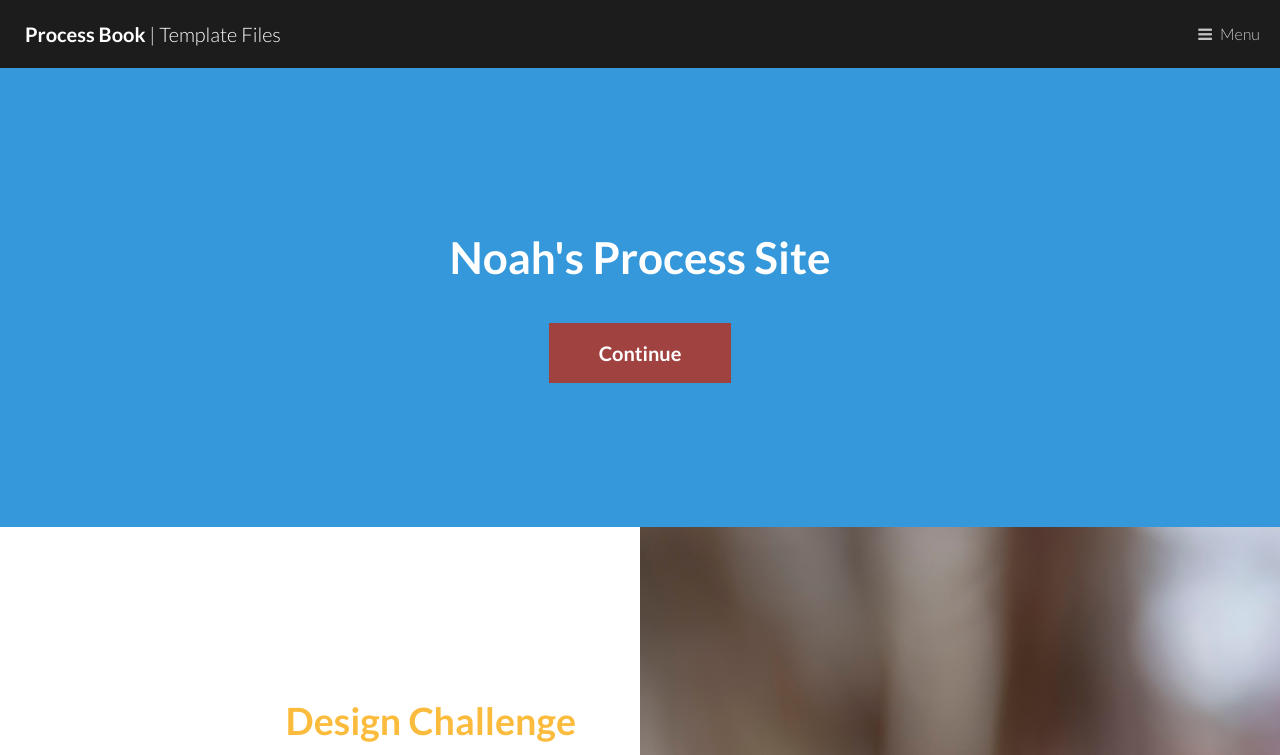
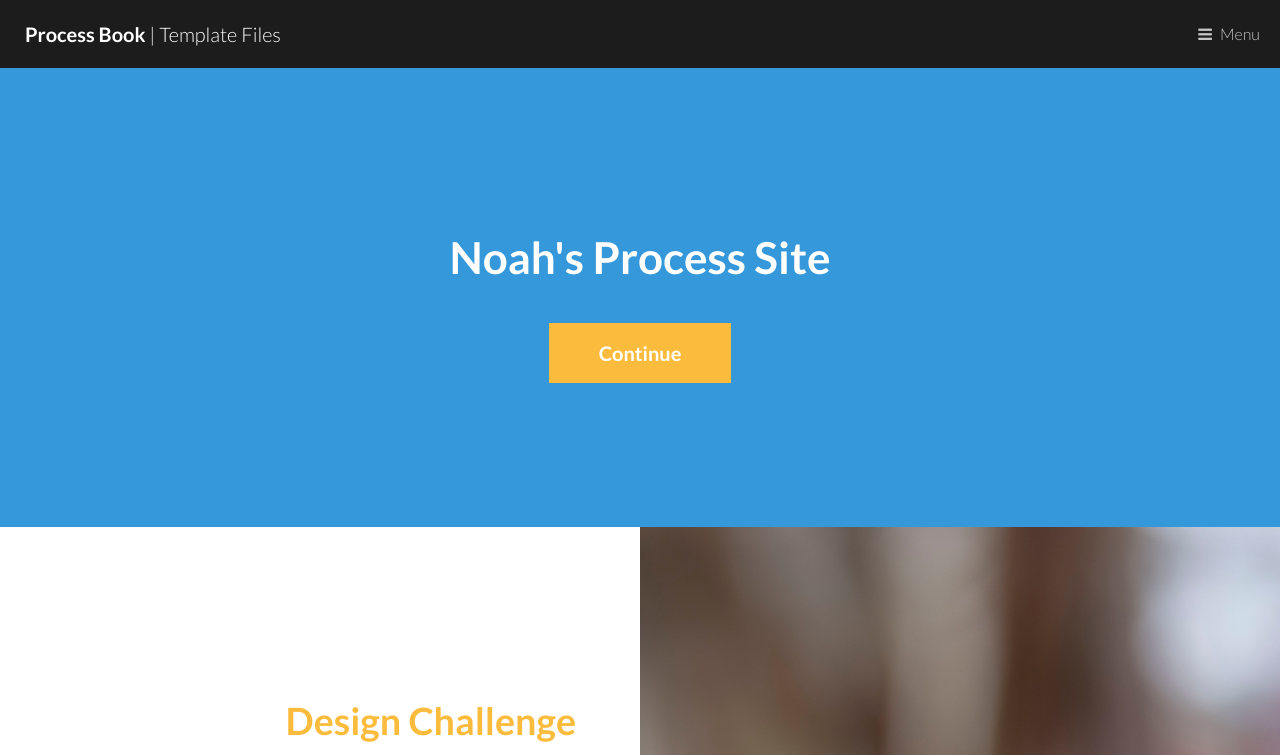
Before and after one commit to nbarker100/Noah-Process-Site-1, a plain HTML site: page index.html in a window 1280 px wide. In both pictures the pointer is over the link "Continue". Shown: the top 755 px of the page. Drawn offline with Linux system fonts and the light colour scheme.

Commit message:
Update custom.css

```diff
--- a/assets/css/custom.css
+++ b/assets/css/custom.css
@@ -26,7 +26,7 @@ added to the button in the index html file as well.*/
 }
 
 #banner .button.redbtn:hover {
-  background-color: rgba(188, 46, 26, .8);
+  background-color: #fbbc3e;
 }
 
 
```
